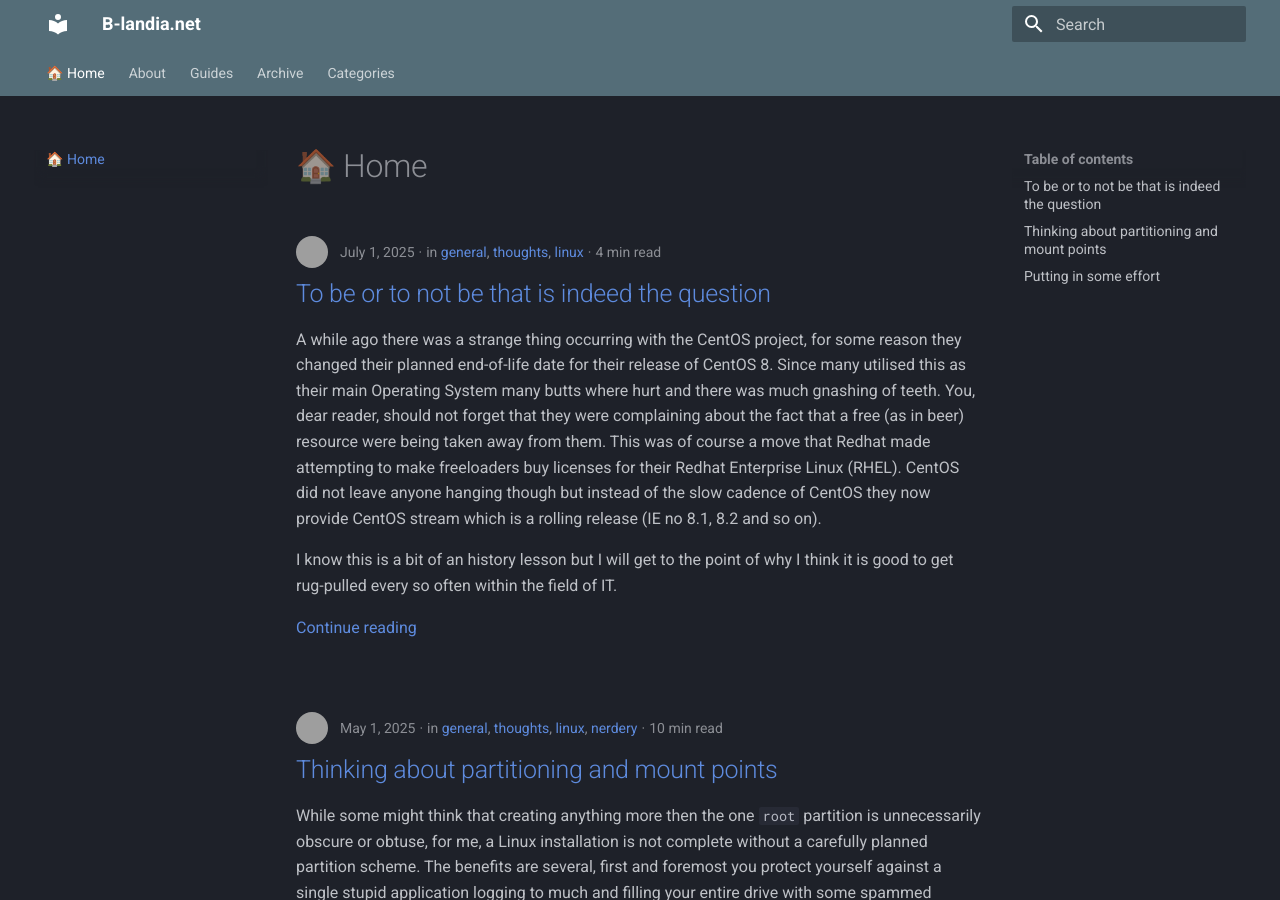
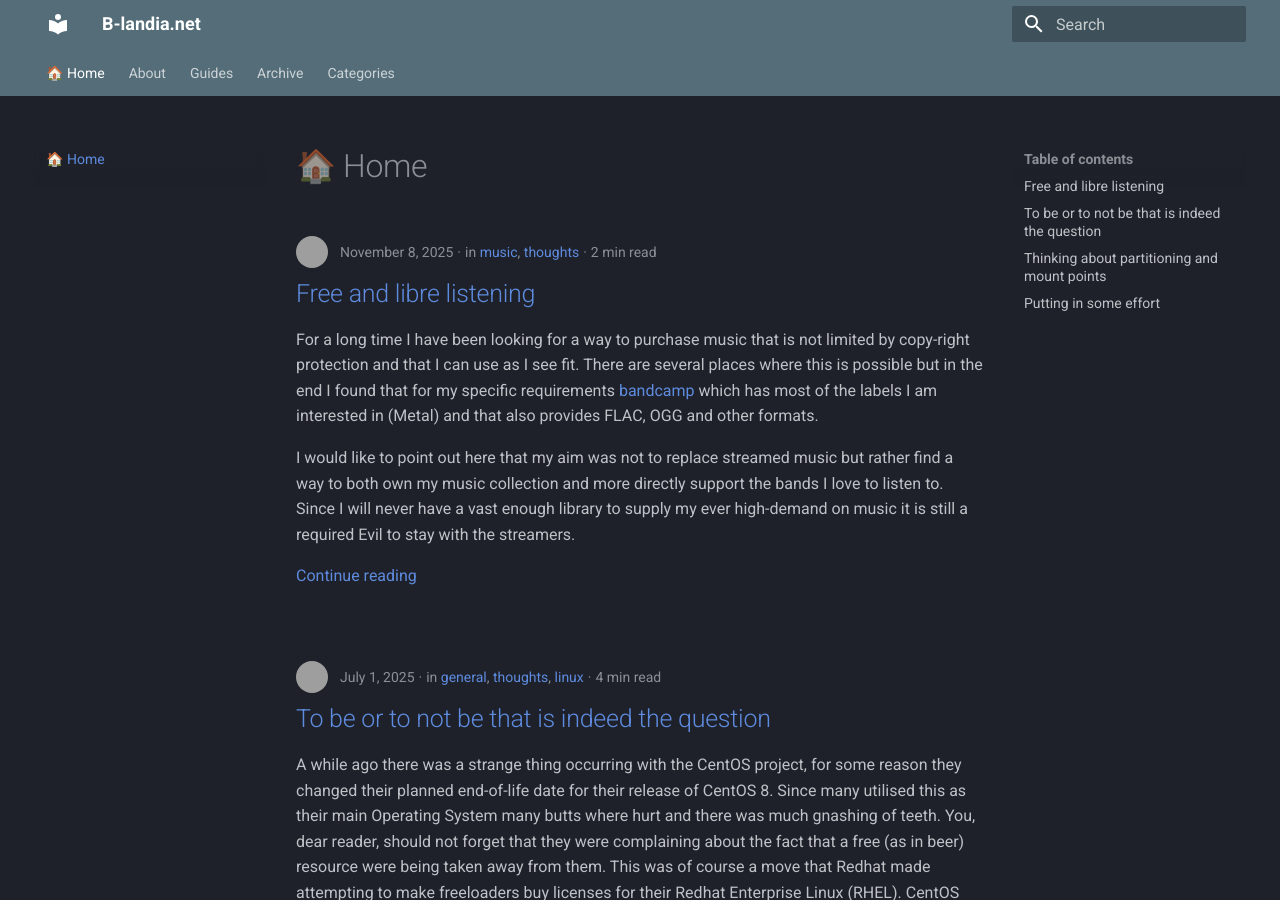
Before and after one commit to muted-se/sites, an MkDocs documentation site: the page built from blog/docs/index.md, in a window 1280 px wide and 900 px high. Built offline with MkDocs 1.6.1 and Material for MkDocs 9.7.7, drawn with Linux system fonts in a browser that asks for light colours; grey boxes are pictures that could not be loaded.

Commit message:
Add new post (#29)

```diff
--- /dev/null
+++ b/blog/docs/posts/Free-and-libre-listening.md
@@ -0,0 +1,47 @@
+---
+authors:
+    - spixx
+date: 2025-11-08
+categories:
+    - music
+    - thoughts
+---
+For a long time I have been looking for a way to purchase music that is not
+limited by copy-right protection and that I can use as I see fit. There are
+several places where this is possible but in the end I found that for my
+specific requirements [bandcamp](https://bandcamp.com) which has most of the
+labels I am interested in (Metal) and that also provides FLAC, OGG and other
+formats.
+
+I would like to point out here that my aim was not to replace streamed music
+but rather find a way to both own my music collection and more directly support
+the bands I love to listen to. Since I will never have a vast enough library to
+supply my ever high-demand on music it is still a required Evil to stay with
+the streamers.
+
+<!-- more -->
+In the end it boils down to the standard issue, if you are streaming content
+you have no ownership. If you have no ownership then the data can be removed at
+any point without you having a say. There are several[^1] examples where the
+consumers have been the ones to suffer[^2]. It is not uncommon for content to
+go missing and the streaming companies are fickle so there is never any
+guarantee. With the files provided by [bandcamp](https://bandcamp.com) I retain
+stewerdship of the files and can setup my own services to stream or play them.
+
+But I am actually not here for the politics of the non-ownership of anything in
+this digital age. Rather to write about some about my current listening habits.
+
+First and foremost; when the leaves start falling of the trees and the cold
+settles in I usually tend to start listening to bands like [Cattle-decapitation](https://cattledecapitation.bandcamp.com/album/terrasite)
+and [Shadow Of Intent](https://shadowofintent7.bandcamp.com/album/imperium-delirium).
+
+Both of which is fitting to listen to when the world dies around you both
+physically and metaforicaly. Other bands like [In flames](https://inflamesofficial.bandcamp.com/album/foregone)
+are more of a old-friend that you meet again and understand that you still have
+a lot in common. Their latest album brings back the memories of those early
+days in the beginning of my music-listening career. [Bandcamp](https://bandcamp.com)
+has really made me actively rediscover music again, something I have not had to
+do in a long time.
+
+[^1]: [Sony](https://www.gamesindustry.biz/sony-removing-purchased-studio-canal-content-from-playstation-libraries#:~:text=PlayStation%20is%20removing%20purchased%20content,licensing%20agreements%20with%20content%20providers.%22) to remove digitally made purchases.
+[^2]: [Crunchyroll](https://www.thepopverse.com/crunchyroll-is-shutting-down-funimation-streaming-app-and-youre-losing-all-the-anime-you-bought-with-it#:~:text=If%20you've%20purchased%20digital,its%20servers%20on%20April%202.) dropping content when migrating into funimation.
--- a/blog/mkdocs.yml
+++ b/blog/mkdocs.yml
@@ -24,8 +24,10 @@ nav:
 
 markdown_extensions:
   - admonition
+  - footnotes
   - pymdownx.details
   - pymdownx.critic
+  - pymdownx.blocks.caption
   - pymdownx.caret
   - pymdownx.keys
   - pymdownx.mark
@@ -58,8 +60,6 @@ extra:
       link: https://fosstodon.org/@squidfunk
     - icon: fontawesome/brands/github
       link: https://github.com/spixx/
-    - icon: fontawesome/brands/tumblr
-      link: https://www.tumblr.com/joakim-dellrud
     - icon: fontawesome/brands/linkedin
       link: https://se.linkedin.com/in/joakimdellrud
 ...
```
Also changed, not shown: blog/docs/posts/putting-in-some-effort.md (+5 -5 lines).
